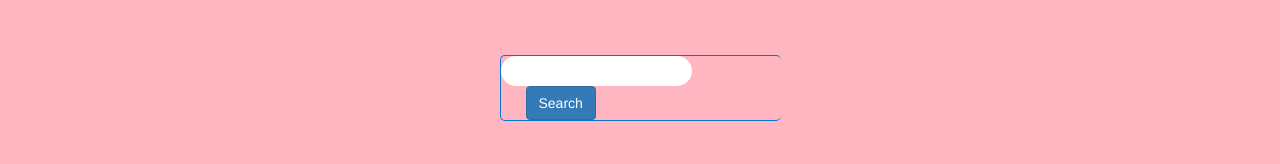
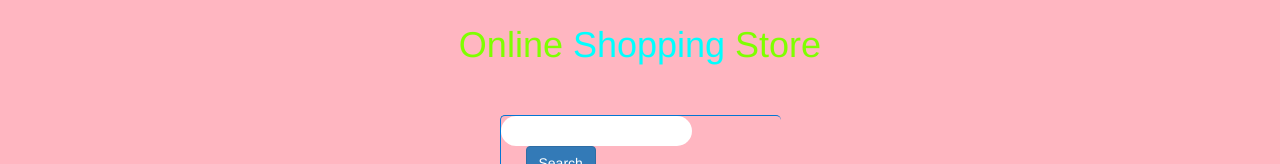
Before and after one commit to kongkonbiswas/online-shopping-store, a plain HTML site: page index.html in a window 1280 px wide. Shown: the top 164 px of the page. Drawn offline with nearby package versions, Linux system fonts and the light colour scheme.

Commit message:
title added

```diff
--- a/css/style.css
+++ b/css/style.css
@@ -5,6 +5,14 @@ body {
 }
 .main{
   background-color: lightpink;
+}
+/* title style  */
+#title-text{
+  text-align: center;
+  color: chartreuse;
+}
+#title-colour{
+  color: aqua;
 }
 /* Search field Style  */
 .search-field {
--- a/index.html
+++ b/index.html
@@ -5,7 +5,7 @@
   <meta charset="UTF-8" />
   <meta http-equiv="X-UA-Compatible" content="IE=edge" />
   <meta name="viewport" content="width=device-width, initial-scale=1.0" />
-  <title>Kongkon Store</title>
+  <title>Shopping Store</title>
   <link rel="stylesheet" href="./css/style.css" />
   <!-- Latest compiled and minified CSS -->
   <!-- Bootstrap CSS file link  -->
@@ -25,6 +25,7 @@
   <main class="main">
     <!-- Search portion Start -->
     <div class="search-field">
+      <h1 id="title-text">Online <span id="title-colour">Shopping </span>Store</h1>
       <div class="search-box">
         <!-- input region -->
         <input id="input-field" class="search-field" type="text" />
--- a/js/app.js
+++ b/js/app.js
@@ -49,7 +49,7 @@ const updatePrice = (id, value) => {
   const convertedOldPrice = getInputValue(id);
   const convertPrice = parseFloat(value);
   const total = convertedOldPrice + convertPrice;
-  document.getElementById(id).innerText = (total);
+  document.getElementById(id).innerText = Math.abs(total.toFixed(2));
 };
 
 // set innerText function
```
